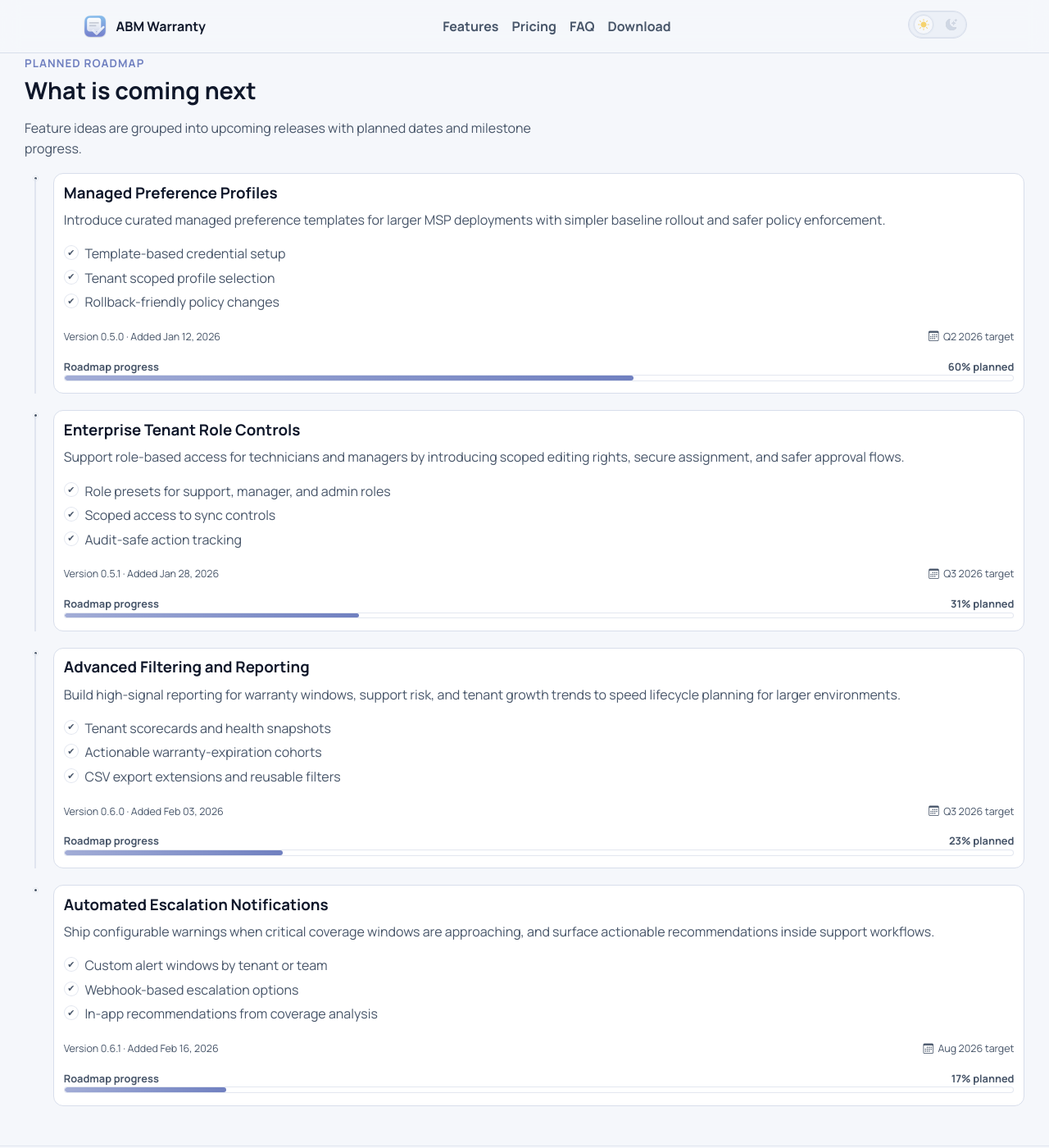
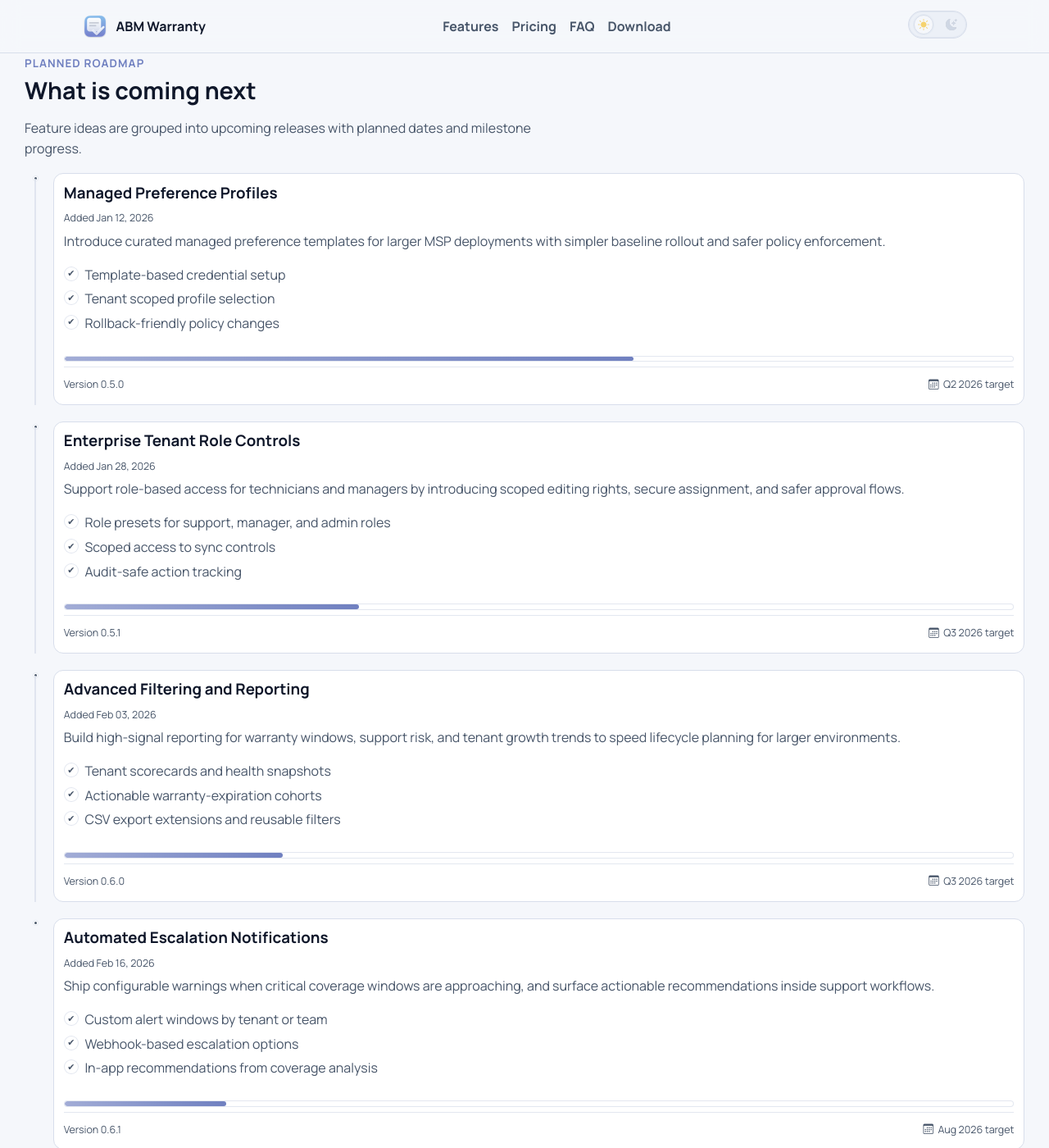
Before and after one commit to jonbrown21/abmwarranty, a Jekyll site: the page built from roadmap.md, in a window 1280 px wide and 1400 px high, scrolled down 715 px. Shown: the whole window at 82% size. Built offline with Jekyll 4.4.1, drawn with Linux system fonts in a browser that asks for light colours.

Commit message:
refine roadmap cards: add added dates and simplify progress

```diff
--- a/_includes/sections/roadmap.html
+++ b/_includes/sections/roadmap.html
@@ -11,24 +11,21 @@
         </div>
         <article class="roadmap-card">
           <h3>Managed Preference Profiles</h3>
+          <p class="roadmap-added">Added Jan 12, 2026</p>
           <p>Introduce curated managed preference templates for larger MSP deployments with simpler baseline rollout and safer policy enforcement.</p>
           <ul class="roadmap-list">
             <li>Template-based credential setup</li>
             <li>Tenant scoped profile selection</li>
             <li>Rollback-friendly policy changes</li>
           </ul>
-          <div class="roadmap-footer">
-            <p class="roadmap-version">Version 0.5.0 · Added Jan 12, 2026</p>
-            <p class="roadmap-date"><i class="bi bi-calendar3" aria-hidden="true"></i><span>Q2 2026 target</span></p>
-          </div>
           <div class="roadmap-progress-wrap">
-            <p class="roadmap-progress-meta">
-              <span class="roadmap-progress-title">Roadmap progress</span>
-              <span class="roadmap-progress-text" data-completion-text="Roadmap progress" aria-hidden="true">0% planned</span>
-            </p>
             <div class="roadmap-progress">
               <span class="roadmap-progress-bar" data-added="2026-01-12" data-target="2026-05-02"></span>
             </div>
+          </div>
+          <div class="roadmap-footer">
+            <p class="roadmap-version">Version 0.5.0</p>
+            <p class="roadmap-date"><i class="bi bi-calendar3" aria-hidden="true"></i><span>Q2 2026 target</span></p>
           </div>
         </article>
       </div>
@@ -39,24 +36,21 @@
         </div>
         <article class="roadmap-card">
           <h3>Enterprise Tenant Role Controls</h3>
+          <p class="roadmap-added">Added Jan 28, 2026</p>
           <p>Support role-based access for technicians and managers by introducing scoped editing rights, secure assignment, and safer approval flows.</p>
           <ul class="roadmap-list">
             <li>Role presets for support, manager, and admin roles</li>
             <li>Scoped access to sync controls</li>
             <li>Audit-safe action tracking</li>
           </ul>
-          <div class="roadmap-footer">
-            <p class="roadmap-version">Version 0.5.1 · Added Jan 28, 2026</p>
-            <p class="roadmap-date"><i class="bi bi-calendar3" aria-hidden="true"></i><span>Q3 2026 target</span></p>
-          </div>
           <div class="roadmap-progress-wrap">
-            <p class="roadmap-progress-meta">
-              <span class="roadmap-progress-title">Roadmap progress</span>
-              <span class="roadmap-progress-text" data-completion-text="Roadmap progress" aria-hidden="true">0% planned</span>
-            </p>
             <div class="roadmap-progress">
               <span class="roadmap-progress-bar" data-added="2026-01-28" data-target="2026-07-09"></span>
             </div>
+          </div>
+          <div class="roadmap-footer">
+            <p class="roadmap-version">Version 0.5.1</p>
+            <p class="roadmap-date"><i class="bi bi-calendar3" aria-hidden="true"></i><span>Q3 2026 target</span></p>
           </div>
         </article>
       </div>
@@ -67,24 +61,21 @@
         </div>
         <article class="roadmap-card">
           <h3>Advanced Filtering and Reporting</h3>
+          <p class="roadmap-added">Added Feb 03, 2026</p>
           <p>Build high-signal reporting for warranty windows, support risk, and tenant growth trends to speed lifecycle planning for larger environments.</p>
           <ul class="roadmap-list">
             <li>Tenant scorecards and health snapshots</li>
             <li>Actionable warranty-expiration cohorts</li>
             <li>CSV export extensions and reusable filters</li>
           </ul>
-          <div class="roadmap-footer">
-            <p class="roadmap-version">Version 0.6.0 · Added Feb 03, 2026</p>
-            <p class="roadmap-date"><i class="bi bi-calendar3" aria-hidden="true"></i><span>Q3 2026 target</span></p>
-          </div>
           <div class="roadmap-progress-wrap">
-            <p class="roadmap-progress-meta">
-              <span class="roadmap-progress-title">Roadmap progress</span>
-              <span class="roadmap-progress-text" data-completion-text="Roadmap progress" aria-hidden="true">0% planned</span>
-            </p>
             <div class="roadmap-progress">
               <span class="roadmap-progress-bar" data-added="2026-02-03" data-target="2026-08-15"></span>
             </div>
+          </div>
+          <div class="roadmap-footer">
+            <p class="roadmap-version">Version 0.6.0</p>
+            <p class="roadmap-date"><i class="bi bi-calendar3" aria-hidden="true"></i><span>Q3 2026 target</span></p>
           </div>
         </article>
       </div>
@@ -95,24 +86,21 @@
         </div>
         <article class="roadmap-card">
           <h3>Automated Escalation Notifications</h3>
+          <p class="roadmap-added">Added Feb 16, 2026</p>
           <p>Ship configurable warnings when critical coverage windows are approaching, and surface actionable recommendations inside support workflows.</p>
           <ul class="roadmap-list">
             <li>Custom alert windows by tenant or team</li>
             <li>Webhook-based escalation options</li>
             <li>In-app recommendations from coverage analysis</li>
           </ul>
-          <div class="roadmap-footer">
-            <p class="roadmap-version">Version 0.6.1 · Added Feb 16, 2026</p>
-            <p class="roadmap-date"><i class="bi bi-calendar3" aria-hidden="true"></i><span>Aug 2026 target</span></p>
-          </div>
           <div class="roadmap-progress-wrap">
-            <p class="roadmap-progress-meta">
-              <span class="roadmap-progress-title">Roadmap progress</span>
-              <span class="roadmap-progress-text" data-completion-text="Roadmap progress" aria-hidden="true">0% planned</span>
-            </p>
             <div class="roadmap-progress">
               <span class="roadmap-progress-bar" data-added="2026-02-16" data-target="2026-08-23"></span>
             </div>
+          </div>
+          <div class="roadmap-footer">
+            <p class="roadmap-version">Version 0.6.1</p>
+            <p class="roadmap-date"><i class="bi bi-calendar3" aria-hidden="true"></i><span>Aug 2026 target</span></p>
           </div>
         </article>
       </div>
--- a/assets/css/main.css
+++ b/assets/css/main.css
@@ -643,6 +643,12 @@ html[data-theme='dark'] .theme-icon-light { color: #9ca9c0; opacity: 0.35; }
   margin-bottom: 0.25rem;
 }
 
+.roadmap-added {
+  margin: 0 0 0.25rem;
+  font-size: 0.78rem;
+  color: var(--text-muted);
+}
+
 .roadmap-card p {
   margin: 0;
   line-height: 1.55;
@@ -684,12 +690,14 @@ html[data-theme='dark'] .theme-icon-light { color: #9ca9c0; opacity: 0.35; }
 }
 
 .roadmap-footer {
-  margin-top: 0.2rem;
+  margin-top: auto;
   display: flex;
   justify-content: space-between;
   align-items: flex-end;
   gap: 0.8rem;
-  flex-wrap: wrap;
+  flex-wrap: nowrap;
+  border-top: 1px solid color-mix(in srgb, var(--border) 72%, transparent);
+  padding-top: 0.68rem;
 }
 
 .roadmap-version,
@@ -707,17 +715,7 @@ html[data-theme='dark'] .theme-icon-light { color: #9ca9c0; opacity: 0.35; }
 }
 
 .roadmap-progress-wrap {
-  margin-top: auto;
-  padding-top: 0.7rem;
-}
-
-.roadmap-progress-meta {
-  margin: 0 0 0.28rem;
-  display: flex;
-  align-items: center;
-  justify-content: space-between;
-  color: var(--text-muted);
-  font-size: 0.8rem;
+  margin-top: 0.65rem;
 }
 
 .roadmap-progress {
@@ -736,14 +734,6 @@ html[data-theme='dark'] .theme-icon-light { color: #9ca9c0; opacity: 0.35; }
   width: 0%;
   border-radius: 999px;
   background: linear-gradient(90deg, color-mix(in srgb, var(--primary) 65%, #ffffff 35%), var(--primary));
-}
-
-.roadmap-progress-title {
-  font-weight: 600;
-}
-
-.roadmap-progress-text {
-  font-weight: 600;
 }
 
 .changelog-card {
@@ -1464,6 +1454,10 @@ p { color: var(--text-muted); line-height: 1.6; }
 .abm-copy { text-align: center; color: var(--text-muted); margin-top: 1.3rem; border-top: 1px solid var(--border); padding-top: 1rem; }
 
 @media (max-width: 900px) {
+  .roadmap-progress-wrap {
+    display: none;
+  }
+
   #newsletter {
     margin-top: 0;
   }
--- a/assets/js/theme.js
+++ b/assets/js/theme.js
@@ -69,17 +69,11 @@
         var roadmapBar = roadmapProgressBars[j];
         var added = roadmapBar.getAttribute('data-added');
         var target = roadmapBar.getAttribute('data-target');
-        var parent = roadmapBar.closest('.roadmap-progress-wrap');
-        var progressText = parent ? parent.querySelector('.roadmap-progress-text') : null;
         var addedDate = added ? Date.parse(added + 'T00:00:00') : NaN;
         var targetDate = target ? Date.parse(target + 'T00:00:00') : NaN;
 
         if (isNaN(addedDate) || isNaN(targetDate) || targetDate <= addedDate) {
           roadmapBar.style.width = '0%';
-          if (progressText) {
-            progressText.textContent = '0% planned';
-            progressText.setAttribute('aria-label', '0% planned');
-          }
           continue;
         }
 
@@ -91,10 +85,6 @@
         }
         var normalizedProgress = Math.round(progress);
         roadmapBar.style.width = normalizedProgress + '%';
-        if (progressText) {
-          progressText.textContent = normalizedProgress + '% planned';
-          progressText.setAttribute('aria-label', normalizedProgress + '% planned');
-        }
       }
     }
   }
```
